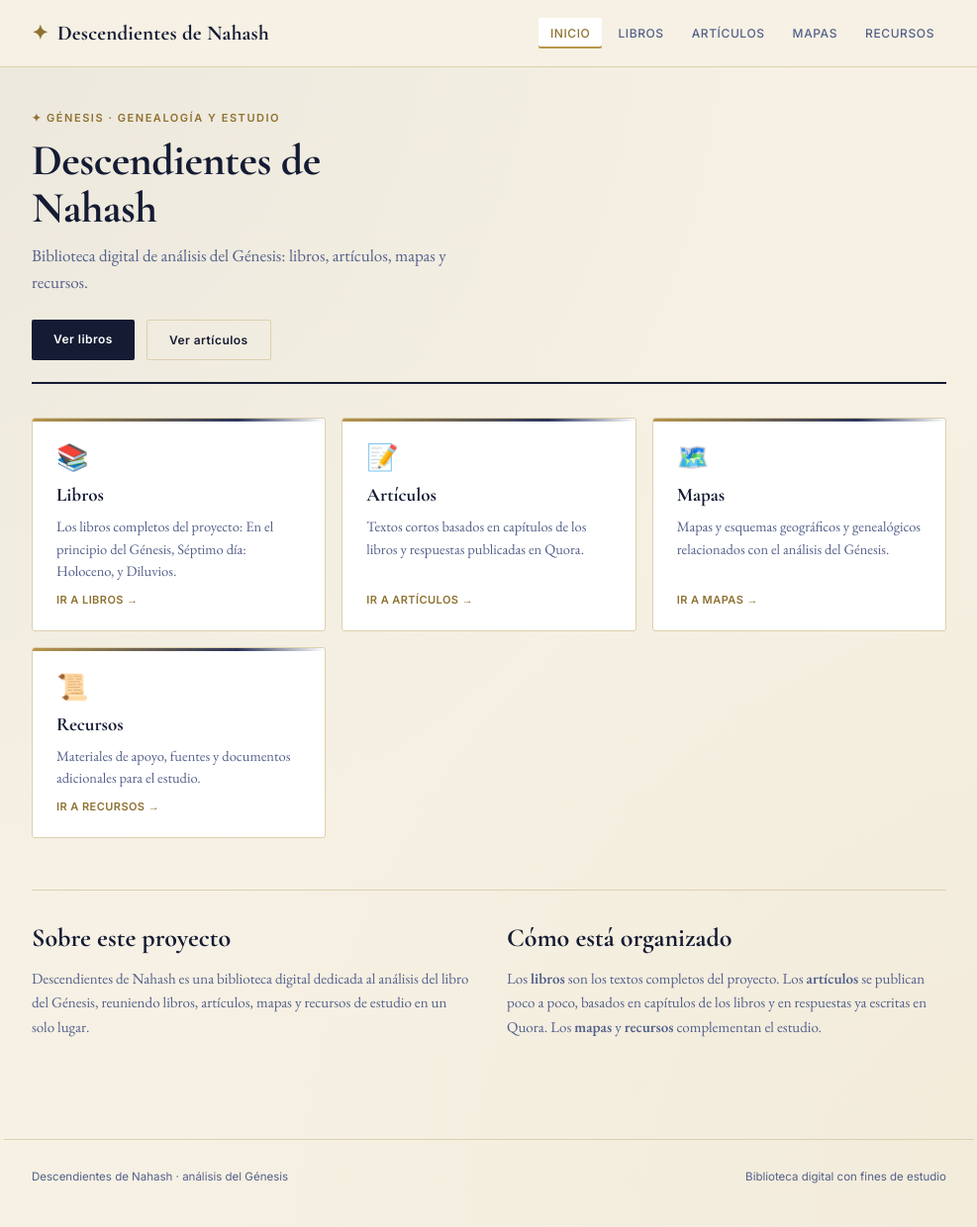
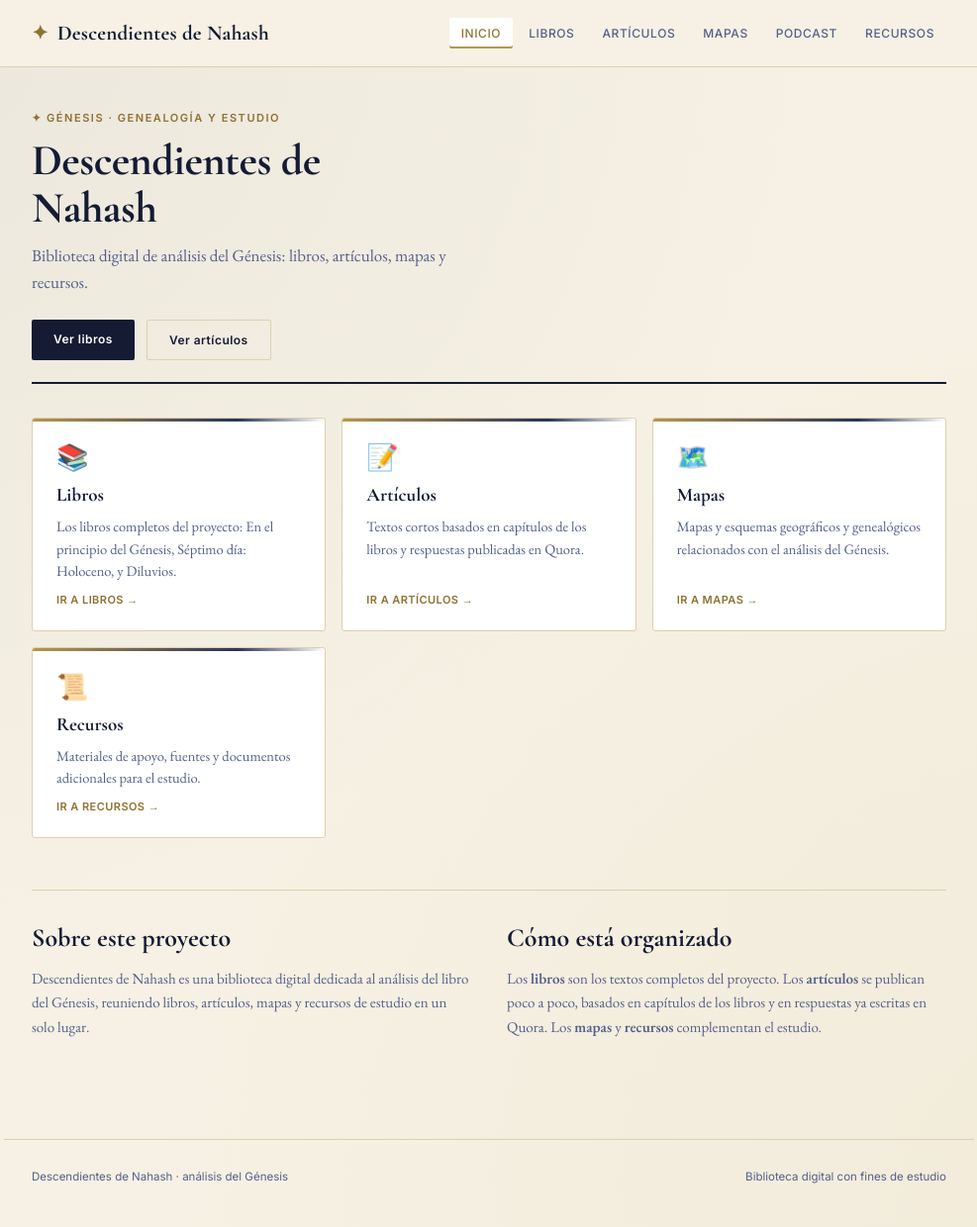
Before and after one commit to Dskartes/DescendientesdeNahash, a Jekyll site: the page built from index.md, in a window 1280 px wide. Shown: the whole page at 99% size, without its empty margins (146-1133 px from the left). Built offline with Jekyll 4.4.1, drawn with Linux system fonts in a browser that asks for light colours.

Commit message:
Add files via upload

```diff
--- a/_includes/nav.html
+++ b/_includes/nav.html
@@ -6,6 +6,7 @@
       <a href="{{ '/libros.html' | relative_url }}"{% if page.url contains 'libros' %} class="active"{% endif %}>Libros</a>
       <a href="{{ '/articulos.html' | relative_url }}"{% if page.url contains 'articulos' %} class="active"{% endif %}>Artículos</a>
       <a href="{{ '/mapas.html' | relative_url }}"{% if page.url contains 'mapas' %} class="active"{% endif %}>Mapas</a>
+      <a href="{{ '/podcast.html' | relative_url }}"{% if page.url contains 'podcast' %} class="active"{% endif %}>Podcast</a>
       <a href="{{ '/recursos.html' | relative_url }}"{% if page.url contains 'recursos' %} class="active"{% endif %}>Recursos</a>
     </div>
   </div>
```
